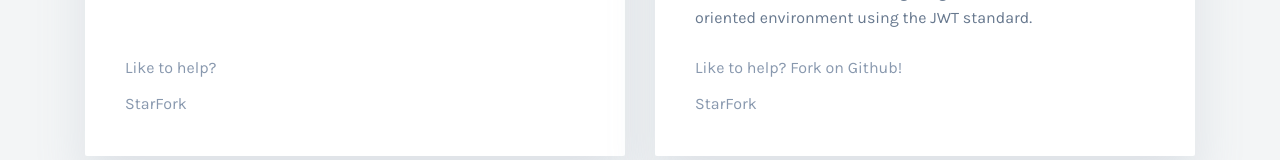
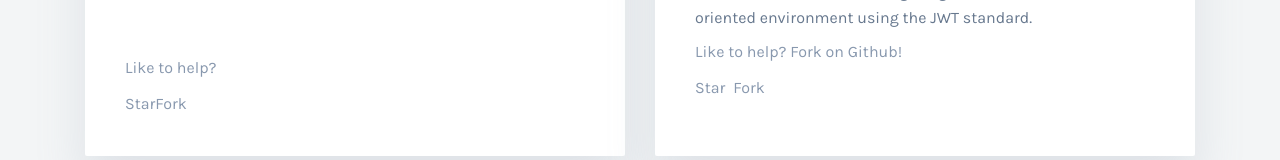
Before and after one commit to namespace-ee/namespace-ee, a Next.js app: page /open-source in a window 1280 px wide. Shown: the part 714-874 px from the top of the page. Built offline with nearby package versions, Linux system fonts and the light colour scheme.

Commit message:
working github buttons

```diff
--- a/components/head.js
+++ b/components/head.js
@@ -33,6 +33,9 @@ const Head = props => (
     <link rel="icon" href="/static/favicon.ico" />
     {/* Google fonts */}
     <link href="https://fonts.googleapis.com/css?family=Karla:400,700&amp;subset=latin-ext" rel="stylesheet" />
+
+    {/* Github buttons */}
+    <script async defer src="https://buttons.github.io/buttons.js"></script>
   </NextHead>
 );
 
--- a/components/navigation.js
+++ b/components/navigation.js
@@ -39,7 +39,7 @@ const Navigation = () => (
             <span className="navbar-close-icon" />
           </button>
           <ul className="navbar-nav">
-            <li className="nav-item">
+            <li className="nav-item active">
               <Link href="/">
                 <a className="nav-link">What we do</a>
               </Link>
--- a/pages/open-source.js
+++ b/pages/open-source.js
@@ -80,6 +80,8 @@ const OpenSource = () => (
                 <div className="help-link">
                   <a href="https://github.com/namespace-ee/django-rest-framework-sso">Like to help? Fork on Github!</a>
                   <br />
+                  <ul className="list-inline">
+                    <li className="list-inline-item">
                       <a
                         className="github-button"
                         href="https://github.com/namespace-ee/django-rest-framework-sso"
@@ -90,6 +92,8 @@ const OpenSource = () => (
                       >
                         Star
                       </a>
+                    </li>
+                    <li className="list-inline-item">
                       <a
                         className="github-button"
                         href="https://github.com/namespace-ee/django-rest-framework-sso/fork"
@@ -100,6 +104,8 @@ const OpenSource = () => (
                       >
                         Fork
                       </a>
+                    </li>
+                  </ul>
                 </div>
               </div>
             </div>
```
Lines whose indentation alone changed are shown as unchanged.
